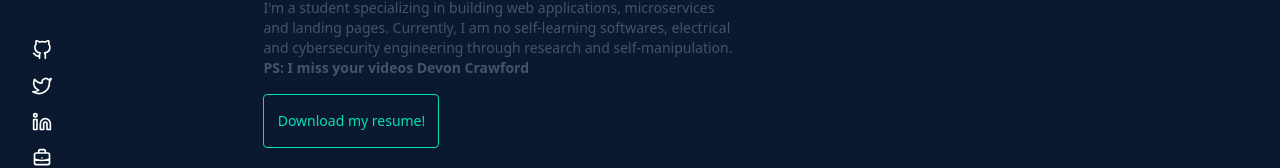
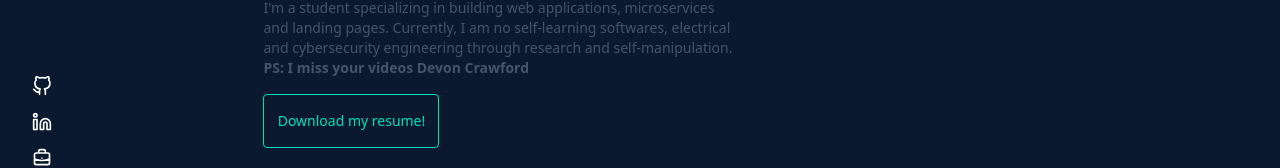
Before and after one commit to LeoDELPON/LeoDELPON.github.io, a Next.js app: page / in a window 1280 px wide. Shown: the part 520-688 px from the top of the page. Built offline with nearby package versions, Linux system fonts and the light colour scheme.

Commit message:
Add link media

```diff
--- a/component/organism/footer/sideFooter.tsx
+++ b/component/organism/footer/sideFooter.tsx
@@ -2,7 +2,7 @@ import React from "react";
 
 import Link from "next/link";
 
-import { GITHUB, TWITTER, LINKEDIN, MALT } from "../../../constants/urls";
+import { GITHUB, LINKEDIN, MALT } from "../../../constants/urls";
 
 const SideFooterLink = () => {
   return (
@@ -24,26 +24,6 @@ const SideFooterLink = () => {
               >
                 <title>GitHub</title>
                 <path d="M9 19c-5 1.5-5-2.5-7-3m14 6v-3.87a3.37 3.37 0 0 0-.94-2.61c3.14-.35 6.44-1.54 6.44-7A5.44 5.44 0 0 0 20 4.77 5.07 5.07 0 0 0 19.91 1S18.73.65 16 2.48a13.38 13.38 0 0 0-7 0C6.27.65 5.09 1 5.09 1A5.07 5.07 0 0 0 5 4.77a5.44 5.44 0 0 0-1.5 3.78c0 5.42 3.3 6.61 6.44 7A3.37 3.37 0 0 0 9 18.13V22"></path>
-              </svg>
-            </a>
-          </Link>
-        </li>
-        <li className="text-white text-nav-sm font-medium tracking-wider">
-          <Link href={TWITTER}>
-            <a>
-              <svg
-                xmlns="http://www.w3.org/2000/svg"
-                role="img"
-                viewBox="0 0 24 24"
-                fill="none"
-                stroke="currentColor"
-                stroke-width="2"
-                stroke-linecap="round"
-                stroke-linejoin="round"
-                className="transform hover:-translate-y-1 w-5 h-5 hover:text-emeraud-blue-bright transition duration-200 ease-in"
-              >
-                <title>Twitter</title>
-                <path d="M23 3a10.9 10.9 0 0 1-3.14 1.53 4.48 4.48 0 0 0-7.86 3v1A10.66 10.66 0 0 1 3 4s-4 9 5 13a11.64 11.64 0 0 1-7 2c9 5 20 0 20-11.5a4.5 4.5 0 0 0-.08-.83A7.72 7.72 0 0 0 23 3z"></path>
               </svg>
             </a>
           </Link>
--- a/constants/urls.ts
+++ b/constants/urls.ts
@@ -1,8 +1,7 @@
 
 
-export const GITHUB = "";
-export const TWITTER = "";
-export const LINKEDIN = "";
+export const GITHUB = "https://github.com/LeoDELPON";
+export const LINKEDIN = "https://www.linkedin.com/in/%F0%9F%97%A1-l%C3%A9o-d-a788b6122/";
 export const MALT = "https://www.malt.fr/profile/leodelpon?q=leo+delpon&searchid=62128ca6f7f8664167924b50";
 
 
```
